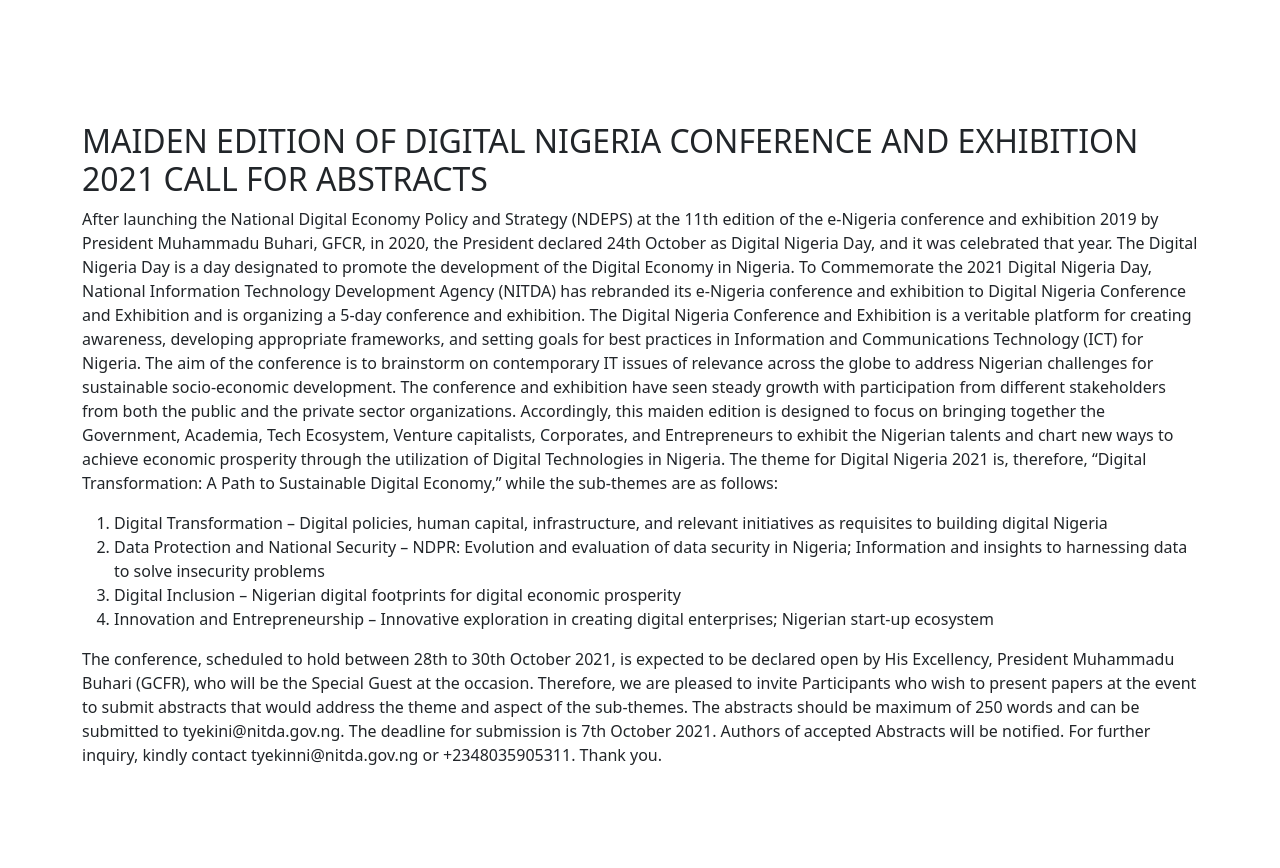
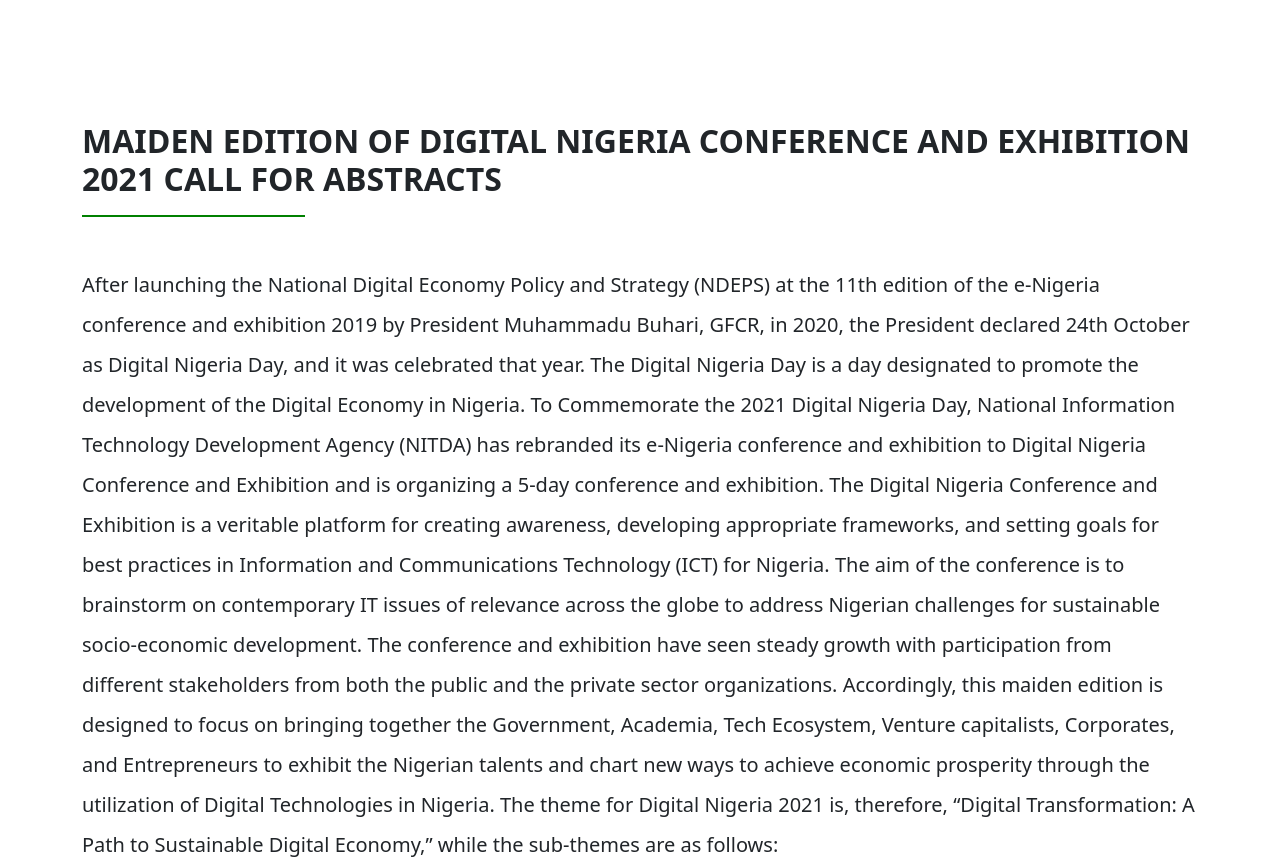
Before and after one commit to imubarak234/digital-nigeria-website, a website: page index.html in a window 1280 px wide. Shown: the part 1520-2388 px from the top of the page. Before the commit the page ends 2367 px from the top, so only its background shows below. Drawn offline with nearby package versions, Linux system fonts and the light colour scheme.

Commit message:
call-to-papper

```diff
--- a/index.html
+++ b/index.html
@@ -139,11 +139,15 @@
 
   <!-- Start Call for Paper section -->
   <section class="text-start p-5 m-3" id="call-to-paper">
-    <div class="container">
-      <h2>MAIDEN EDITION OF DIGITAL NIGERIA CONFERENCE AND EXHIBITION 2021
+    <div class="container lh-lg">
+      <div>
+        <h2 class="h2 fw-bolder">MAIDEN EDITION OF DIGITAL NIGERIA CONFERENCE AND EXHIBITION 2021
         CALL FOR ABSTRACTS</h2>
-        <div></div>
-        <p>After launching the National Digital Economy Policy and Strategy (NDEPS) at the 11th edition of
+        <div class="underline"></div>
+      </div>
+
+      <div class="">
+        <p class="fs-5">After launching the National Digital Economy Policy and Strategy (NDEPS) at the 11th edition of
           the e-Nigeria conference and exhibition 2019 by President Muhammadu Buhari, GFCR, in 2020, the
           President declared 24th October as Digital Nigeria Day, and it was celebrated that year. The Digital
           Nigeria Day is a day designated to promote the development of the Digital Economy in Nigeria. To
@@ -159,20 +163,26 @@
           Venture capitalists, Corporates, and Entrepreneurs to exhibit the Nigerian talents and chart new ways to achieve economic
             prosperity through the utilization of Digital Technologies in Nigeria. The theme for Digital Nigeria 2021 is, therefore,
             “Digital Transformation: A Path to Sustainable Digital Economy,” while the sub-themes are as follows:</p>
-           <ol>
+        <ol class="fs-5">
           <li>Digital Transformation – Digital policies, human capital, infrastructure, and relevant initiatives as requisites to building digital Nigeria</li>
           <li>Data Protection and National Security – NDPR: Evolution and evaluation of data security in Nigeria; Information and insights to harnessing data to solve insecurity problems</li>
           <li>Digital Inclusion – Nigerian digital footprints for digital economic prosperity</li>
           <li>Innovation and Entrepreneurship – Innovative exploration in creating digital enterprises; Nigerian start-up ecosystem</li>
         </ol>
-           <p>The conference, scheduled to hold between 28th to 30th October 2021, is expected to be declared open by His Excellency, President Muhammadu Buhari
+        <p class="fs-5">The conference, scheduled to hold between 28th to 30th October 2021, is expected to be declared open by His Excellency, President Muhammadu Buhari
           (GCFR), who will be the Special Guest at the occasion. Therefore, we are pleased to invite Participants who wish to present papers at the event to
           submit abstracts that would address the theme and aspect of the sub-themes. The abstracts should be maximum of 250 words and can be submitted to tyekini@nitda.gov.ng.
           The deadline for submission is 7th October 2021. Authors of accepted Abstracts will be notified. For further inquiry, kindly contact tyekinni@nitda.gov.ng or +2348035905311.
         Thank you.</p>
       </div>
+    </div>
   </section>
 
   <!-- End Call for Paper section -->
+
+  <!-- Start dignitaries section -->
+  <section>
+    <h2>Dignitaries</h2>
+  </section>
 </body>
 </html>
--- a/main.css
+++ b/main.css
@@ -27,7 +27,8 @@
   border-radius: 4.5%;
 }
 
-#objectives .underline {
+#objectives .underline,
+#call-to-paper .underline {
   width: 20%;
   border-top: 2px solid green;
   padding: 1em 0;
```
Lines whose indentation alone changed are shown as unchanged.
